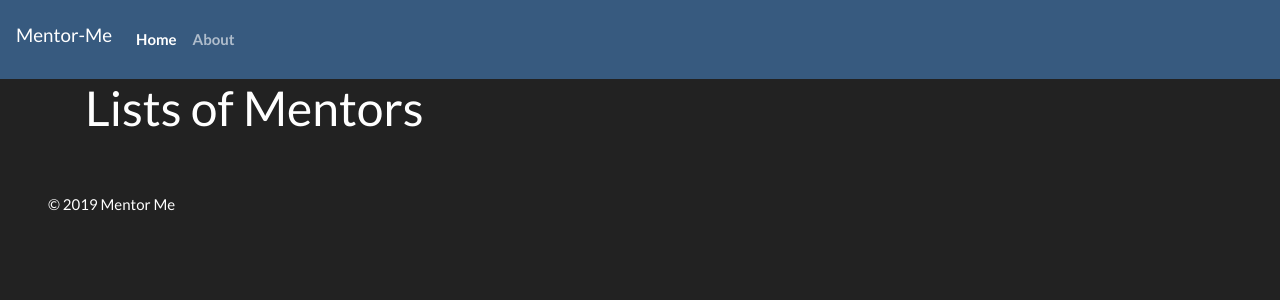
After one commit to liyaSileshi/mentor_me, a Flask app: page /mentors in a window 1280 px wide. The commit adds this page. Shown: the top 300 px of the page. Run offline with Flask 2, Linux system fonts and the light colour scheme; some libraries are stand-ins or nearby versions.

Commit message:
list of mentor page added

```diff
--- a/app.py
+++ b/app.py
@@ -7,9 +7,16 @@ from datetime import datetime
 app = Flask(__name__)
 
 @app.route('/')
-def hello_world():
+def index():
     return render_template('index.html')
 
+@app.route('/mentors')
+def mentors_list():
+    return render_template('mentors.html')
+
+@app.route('/mentor_profile')
+def mentor_profile():
+    return render_template('mentors.html')
 
 @app.route('/signup')
 def sign_up():
--- /dev/null
+++ b/templates/mentors.html
@@ -0,0 +1,6 @@
+{% extends 'base.html' %}
+
+{% block content %}
+<h1>Lists of Mentors </h1>
+
+{% endblock %}
```
Also changed, not shown: templates/index.html (+12 -11 lines).
